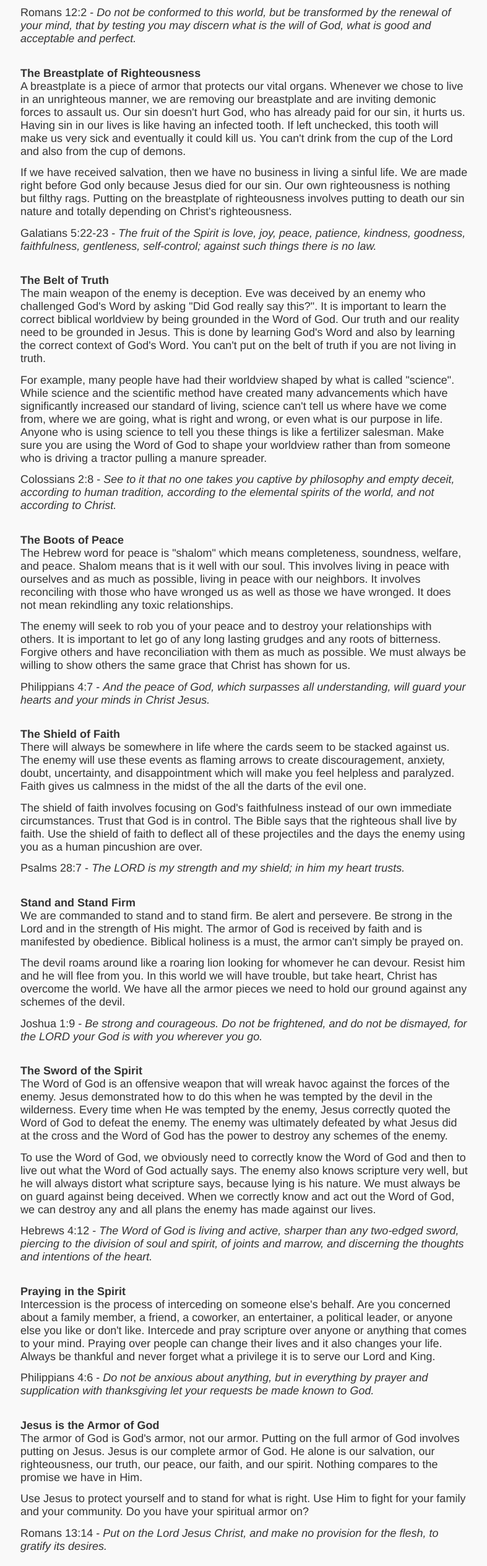
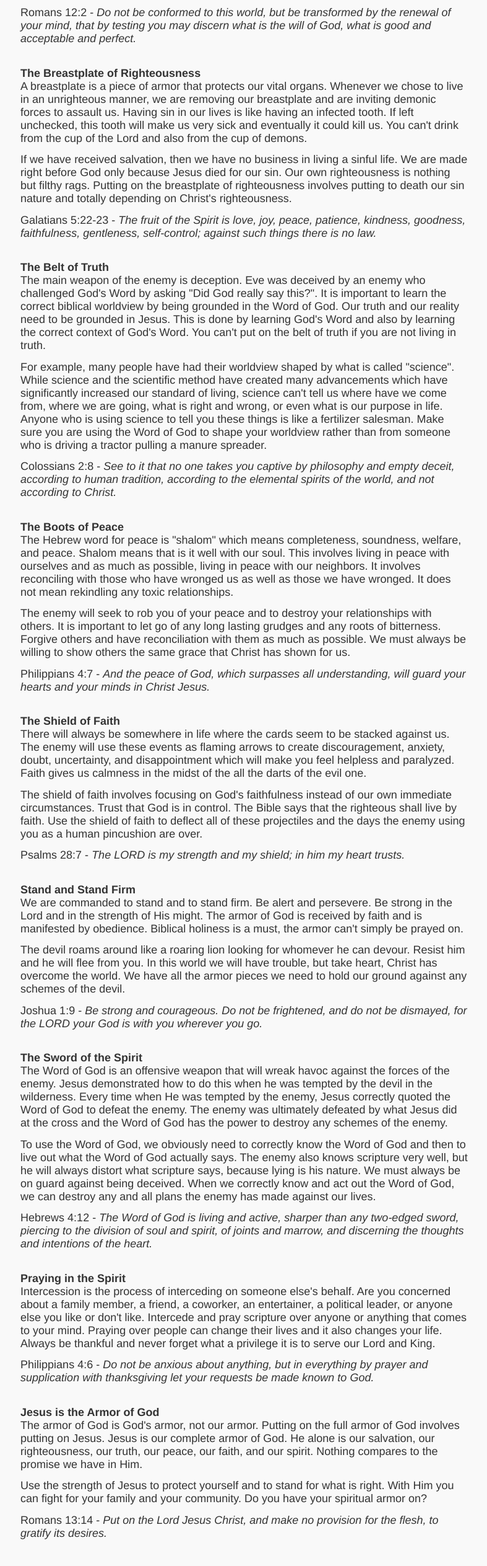
Before and after one commit to severude/armor, a plain HTML site: page index.html in a window 1280 px wide. Shown: the part 1154-3680 px from the top of the page at 62% size, without its empty margins (245-1032 px from the left). Drawn offline with Linux system fonts and the light colour scheme.

Commit message:
Update index.html

```diff
--- a/index.html
+++ b/index.html
@@ -23,7 +23,7 @@
         <p></br><strong>The Helmet of Salvation</strong></br>Salvation is your most important piece of armor.  Without it the other pieces of armor won't do you any good.  To have salvation you obviously need to have been <a href="https://severude.github.io/heaven">saved</a>.  This involves repentance and relying on Jesus Christ as your Lord and Savior.</p>
         <p>Putting on the helmet of salvation involves remembering your identity in Christ and never forgetting the truth of what he has done for you.  The enemy will try to get you to  doubt your identity and will also try to make you doubt about whether or not you are actually saved.  Use the helmet of salvation to shape your perspective about who you are in Christ and never let the enemy create any doubts about your salvation.</p>
         <p>Romans 12:2 - <em>Do not be conformed to this world, but be transformed by the renewal of your mind, that by testing you may discern what is the will of God, what is good and acceptable and perfect.</em></p>
-        <p></br><strong>The Breastplate of Righteousness</strong></br>A breastplate is a piece of armor that protects our vital organs.  Whenever we chose to live in an unrighteous manner, we are removing our breastplate and are inviting demonic forces to assault us.  Our sin doesn't hurt God, who has already paid for our sin, it hurts us.  Having sin in our lives is like having an infected tooth.  If left unchecked, this tooth will make us very sick and eventually it could kill us.  You can't drink from the cup of the Lord and also from the cup of demons.</p>
+        <p></br><strong>The Breastplate of Righteousness</strong></br>A breastplate is a piece of armor that protects our vital organs.  Whenever we chose to live in an unrighteous manner, we are removing our breastplate and are inviting demonic forces to assault us.  Having sin in our lives is like having an infected tooth.  If left unchecked, this tooth will make us very sick and eventually it could kill us.  You can't drink from the cup of the Lord and also from the cup of demons.</p>
         <p>If we have received salvation, then we have no business in living a sinful life.  We are made right before God only because Jesus died for our sin.  Our own righteousness is nothing but filthy rags.  Putting on the breastplate of righteousness involves putting to death our sin nature and totally depending on Christ's righteousness.</p>
         <p>Galatians 5:22-23 - <em>The fruit of the Spirit is love, joy, peace, patience, kindness, goodness, faithfulness, gentleness, self-control; against such things there is no law.</em></p>
         <p></br><strong>The Belt of Truth</strong></br>The main weapon of the enemy is deception.  Eve was deceived by an enemy who challenged God's Word by asking "Did God really say this?".  It is important to learn the correct biblical worldview by being grounded in the Word of God.  Our truth and our reality need to be grounded in Jesus.  This is done by learning God's Word and also by learning the correct context of God's Word.  You can't put on the belt of truth if you are not living in truth.</p>
@@ -44,7 +44,7 @@
         <p></br><strong>Praying in the Spirit</strong></br>Intercession is the process of interceding on someone else's behalf.  Are you concerned about a family member, a friend, a coworker, an entertainer, a political leader, or anyone else you like or don't like.  Intercede and pray scripture over anyone or anything that comes to your mind.  Praying over people can change their lives and it also changes your life.  Always be thankful and never forget what a privilege it is to serve our Lord and King.</p>
         <p>Philippians 4:6 - <em>Do not be anxious about anything, but in everything by prayer and supplication with thanksgiving let your requests be made known to God.</em></p>
         <p></br><strong>Jesus is the Armor of God</strong></br>The armor of God is God's armor, not our armor.  Putting on the full armor of God involves putting on Jesus.  Jesus is our complete armor of God.  He alone is our salvation, our righteousness, our truth, our peace, our faith, and our spirit.  Nothing compares to the promise we have in Him.</p>
-        <p>Use Jesus to protect yourself and to stand for what is right.  Use Him to fight for your family and your community.  Do you have your spiritual armor on?</p>
+        <p>Use the strength of Jesus to protect yourself and to stand for what is right.  With Him you can fight for your family and your community.  Do you have your spiritual armor on?</p>
         <p>Romans 13:14 - <em>Put on the Lord Jesus Christ, and make no provision for the flesh, to gratify its desires.</em></p>
       </section>
   </div>
```
